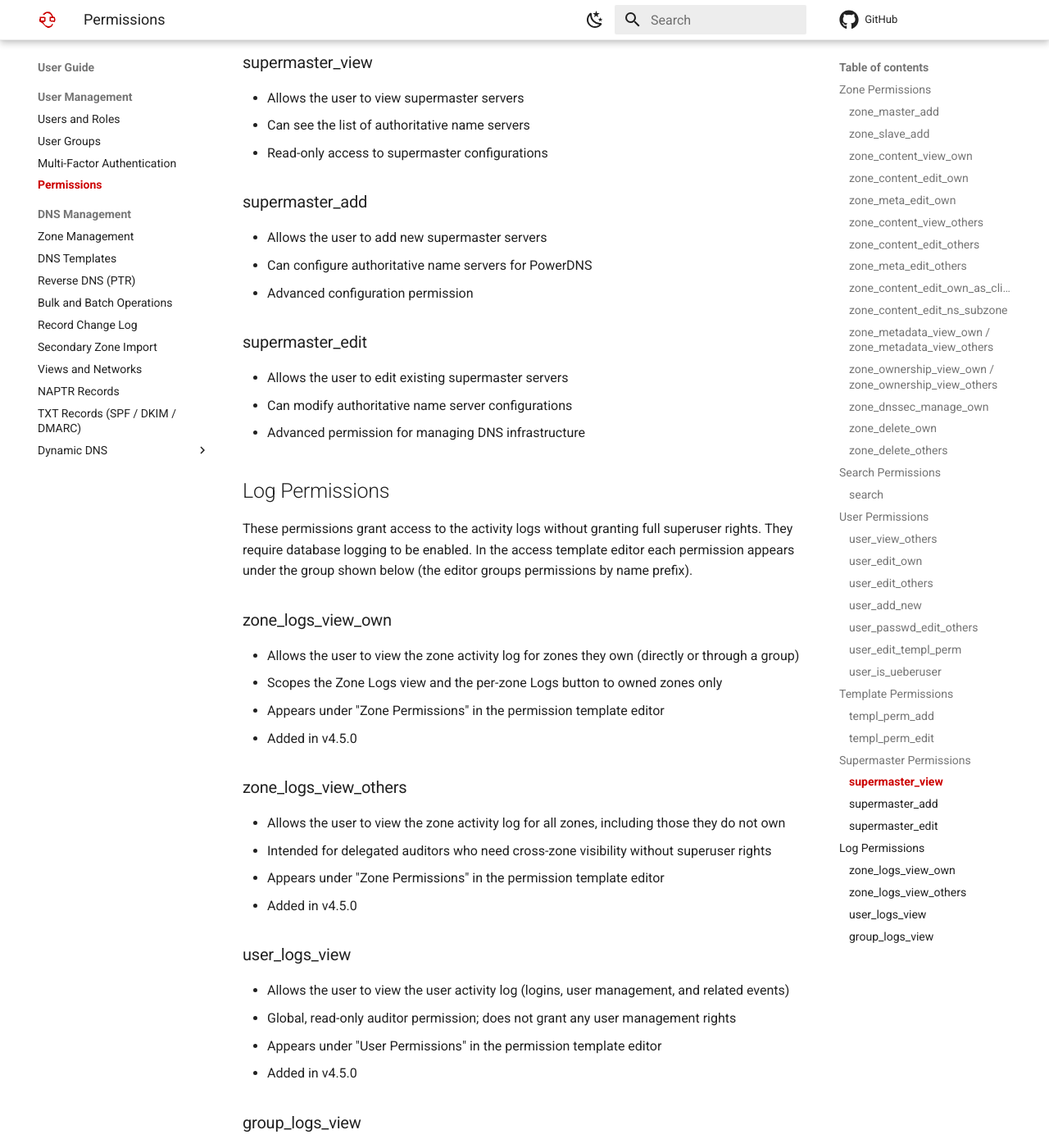
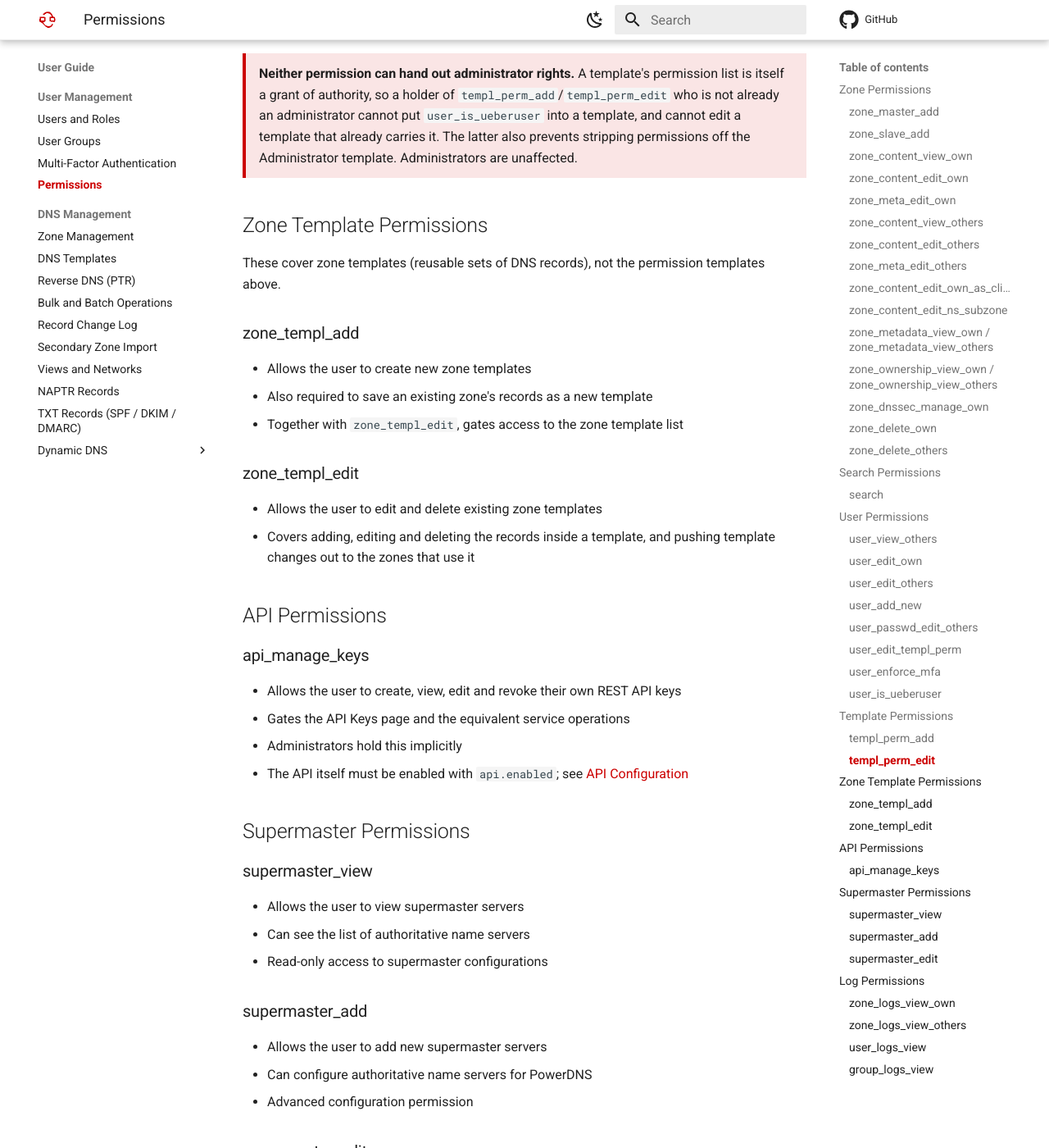
Before and after one commit to poweradmin/poweradmin-docs, an MkDocs documentation site: the page built from docs/user-guide/permissions.md, in a window 1280 px wide and 1400 px high, scrolled down 6362 px. Shown: the whole window at 82% size. Built offline with MkDocs 1.6.1 and Material for MkDocs 9.7.7, drawn with Linux system fonts in a browser that asks for light colours; comment, search, counter and statistics services are not loaded; some of the changed text lies outside the part shown.

Commit message:
docs(permissions): document the zone template, API key and MFA enforcement permissions

```diff
--- a/docs/user-guide/permissions.md
+++ b/docs/user-guide/permissions.md
@@ -169,6 +169,12 @@
 Both limits apply equally to the REST API user endpoints, so automation is held to the
 same rule as the web interface. Assigning any ordinary template is unaffected.
 
+### user_enforce_mfa
+
+- Requires the holder to complete multi-factor authentication at login
+- Applies when the permission comes from the user's own template or from a group they belong to
+- Only takes effect when `security.mfa.enabled` is on; `security.mfa.skip_for_external_auth` can exempt logins that came through an external identity provider
+
 ### user_is_ueberuser
 
 - Grants superuser status with full access to all functions
@@ -195,6 +201,31 @@
 > who is not already an administrator cannot put `user_is_ueberuser` into a template,
 > and cannot edit a template that already carries it. The latter also prevents stripping
 > permissions off the Administrator template. Administrators are unaffected.
+
+## Zone Template Permissions
+
+These cover zone templates (reusable sets of DNS records), not the permission
+templates above.
+
+### zone_templ_add
+
+- Allows the user to create new zone templates
+- Also required to save an existing zone's records as a new template
+- Together with `zone_templ_edit`, gates access to the zone template list
+
+### zone_templ_edit
+
+- Allows the user to edit and delete existing zone templates
+- Covers adding, editing and deleting the records inside a template, and pushing template changes out to the zones that use it
+
+## API Permissions
+
+### api_manage_keys
+
+- Allows the user to create, view, edit and revoke their own REST API keys
+- Gates the API Keys page and the equivalent service operations
+- Administrators hold this implicitly
+- The API itself must be enabled with `api.enabled`; see [API Configuration](../configuration/api.md)
 
 ## Supermaster Permissions
 
```
